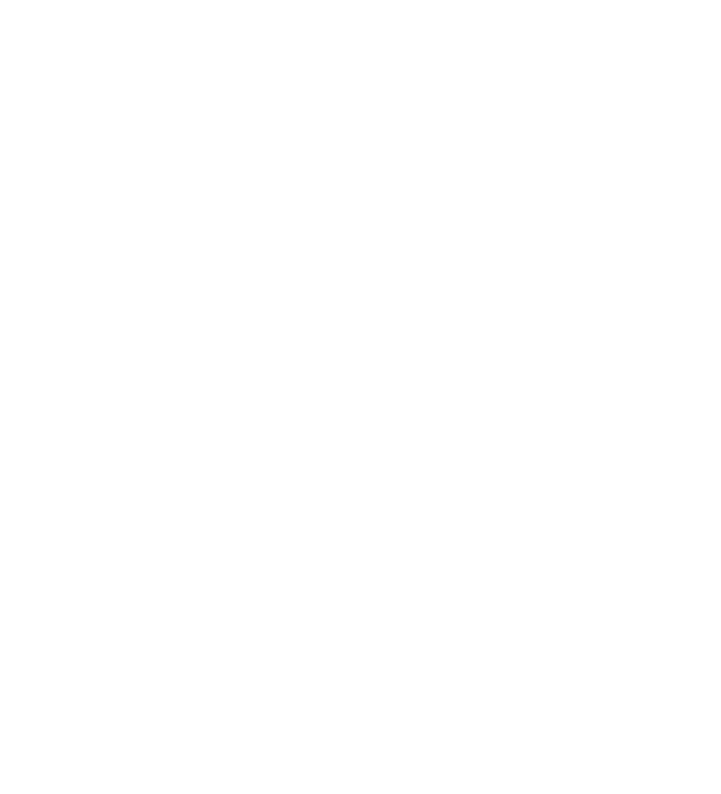
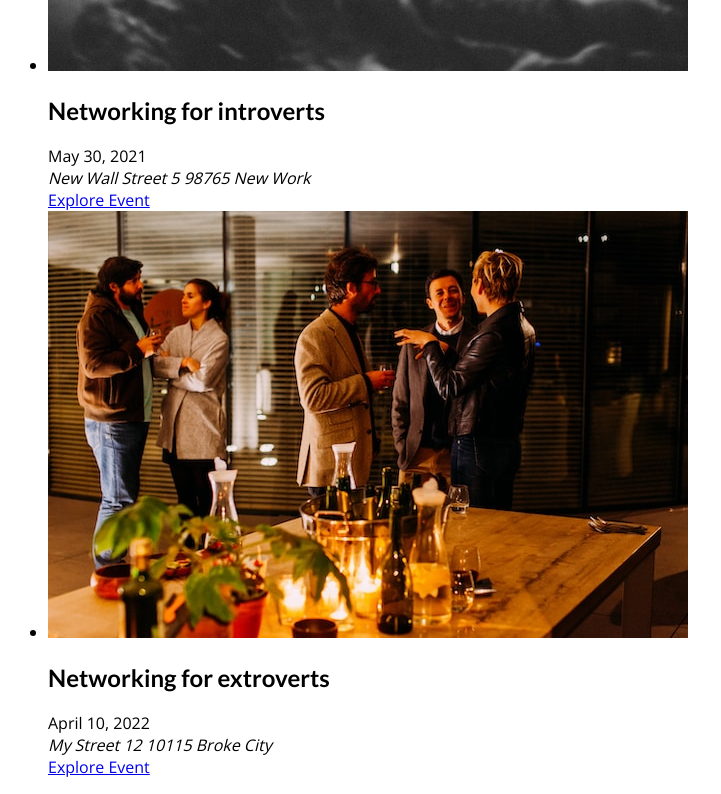
Before and after one commit to shashankdkte/ac-next, a Next.js app in the folder 03-project-event/: page / in a window 1280 px wide. Shown: the part 935-1729 px from the top of the page, without its empty margins (0-721 px from the left). Before the commit the page ends 800 px from the top, so only its background shows below. Built offline with nearby package versions, Linux system fonts and the light colour scheme.

Commit message:
Adding React components and Connecting

```diff
--- /dev/null
+++ b/03-project-event/components/events/event-item.js
@@ -0,0 +1,34 @@
+import Link from 'next/link'
+import React from 'react'
+
+const EventItem = (props) => {
+  const { title, image, date, location, id } = props;
+  const humanReadableDate = new Date(date).toLocaleDateString('en-US', {
+    day: "numeric",
+    month: "long",
+    year:"numeric"
+  })
+  const formattedAdress = location.replace(", ", "\n");
+  const exploreLink = `/events/${id}`;
+  return (
+    <li>
+      <img src={'/' + image} alt />
+      <div>
+        <div>
+          <h2>{title}</h2>
+          <div>
+            <time>{humanReadableDate}</time>
+          </div>
+          <div>
+            <address>{formattedAdress}</address>
+          </div>
+        </div>
+        <div>
+          <Link href={exploreLink}>Explore Event</Link>
+        </div>
+      </div>
+    </li>
+  )
+}
+
+export default EventItem
--- /dev/null
+++ b/03-project-event/components/events/event-list.js
@@ -0,0 +1,20 @@
+import React from 'react'
+import EventItem from './event-item';
+
+const EventList = (props) => {
+  const { items } = props;
+  return (
+    <ul>
+      {items.map(event => <EventItem
+        key={event.id}
+        id={event.id}
+        title={event.title}
+        location={event.location}
+        date={event.date}
+        image = {event.image}
+      />)}
+    </ul>
+  )
+}
+
+export default EventList;
--- a/03-project-event/pages/index.js
+++ b/03-project-event/pages/index.js
@@ -1,6 +1,11 @@
+import { getFeaturedEvents } from "../dummy-data";
+import EventList from "../components/events/event-list";
 function HomePage() {
+  const featuredEvents = getFeaturedEvents();
+
   return <div>
     <h1>Home Page</h1>
+    <EventList  items = {featuredEvents}/>
   </div>
 }
 
```
